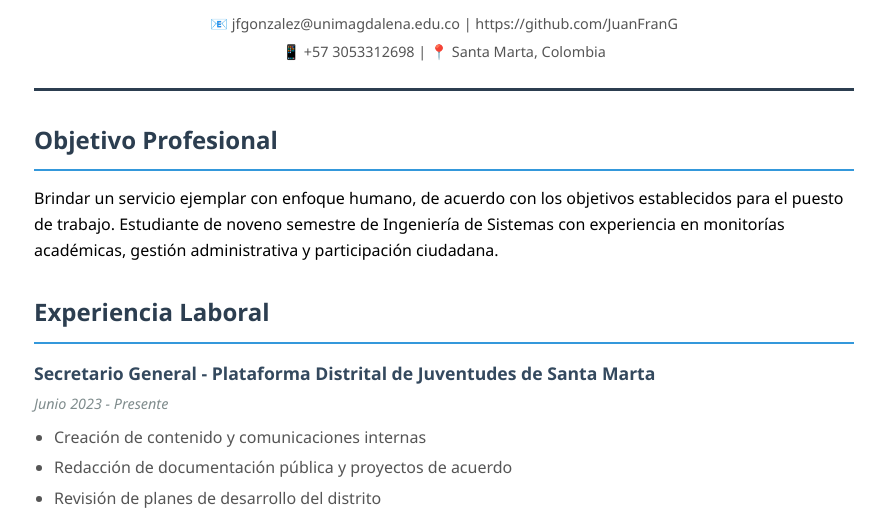
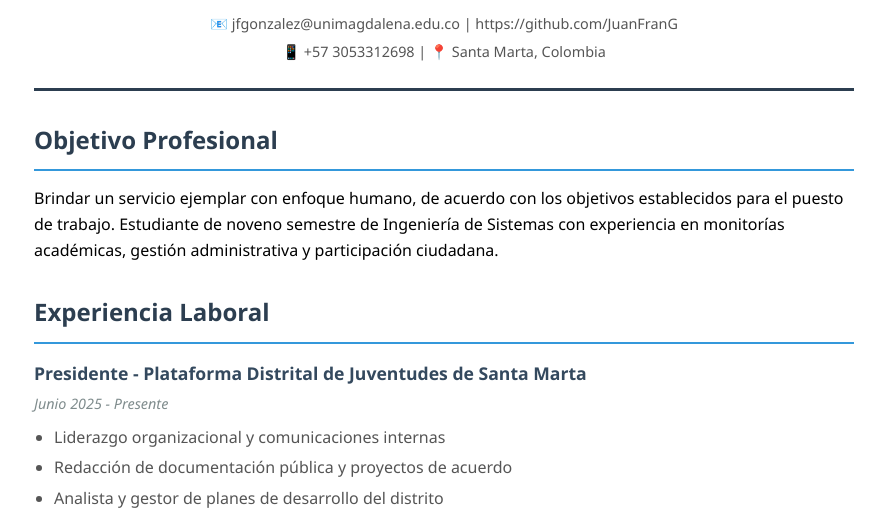
Before and after one commit to JuanFranG/cv_web, a plain HTML site: page index.html in a window 1280 px wide. Shown: the part 201-729 px from the top of the page, without its empty margins (196-1081 px from the left). Drawn offline with Linux system fonts and the light colour scheme.

Commit message:
Update job title and skills in index.html

```diff
--- a/index.html
+++ b/index.html
@@ -29,12 +29,12 @@
         <section>
             <h2>Experiencia Laboral</h2>
             <div class="item">
-                <h3>Secretario General - Plataforma Distrital de Juventudes de Santa Marta</h3>
-                <p class="fecha">Junio 2023 - Presente</p>
+                <h3> Presidente - Plataforma Distrital de Juventudes de Santa Marta</h3>
+                <p class="fecha">Junio 2025 - Presente</p>
                 <ul>
-                    <li>Creación de contenido y comunicaciones internas</li>
+                    <li>Liderazgo organizacional y comunicaciones internas</li>
                     <li>Redacción de documentación pública y proyectos de acuerdo</li>
-                    <li>Revisión de planes de desarrollo del distrito</li>
+                    <li>Analista y gestor de planes de desarrollo del distrito</li>
                 </ul>
             </div>
             <div class="item">
@@ -103,8 +103,8 @@
                 <span class="skill">Redacción</span>
                 <span class="skill">Herramientas Ofimáticas</span>
                 <span class="skill">Inglés C1</span>
-                <span class="skill">Francés A2</span>
-                <span class="skill">Trabajo en Equipo</span>
+                <span class="skill">C++</span>
+                <span class="skill">Java y JavaFX</span>
             </div>
         </section>
     </div>
```
